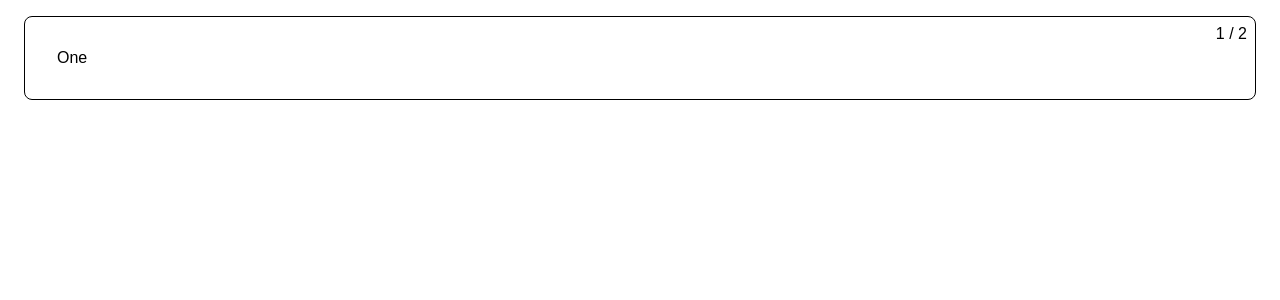
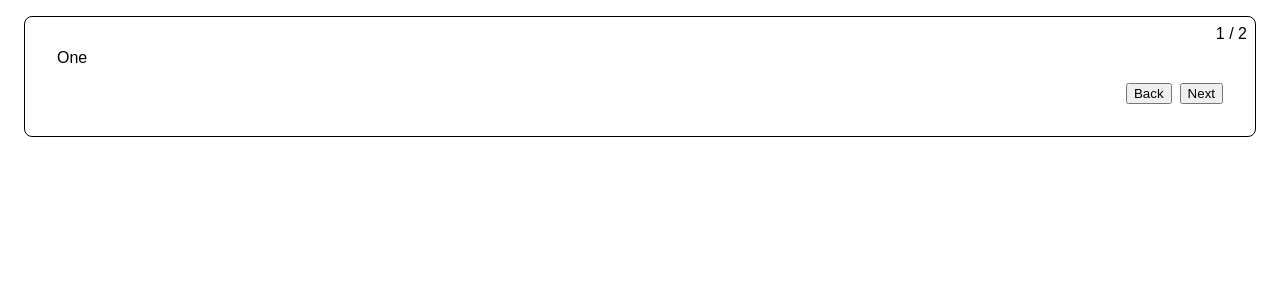
Before and after one commit to aaronEnyetu/multistep_form_typescript, a React (Vite) app: page / in a window 1280 px wide. Shown: the top 300 px of the page. Built offline with nearby package versions, Linux system fonts and the light colour scheme.

Commit message:
Added Back and Next  buttons

```diff
--- a/src/App.tsx
+++ b/src/App.tsx
@@ -31,6 +31,18 @@ function App() {
          {currentStepIndex + 1} / {steps.length}
         </div>
         {step}
+        <div
+          style={{
+            marginTop: '1rem',
+            display: 'flex',
+            gap: '.5rem',
+            justifyContent: 'flex-end',
+          }}>
+
+          <button>Back</button>
+          <button>Next</button>
+
+        </div>
       </form>
 
     </div>
```
